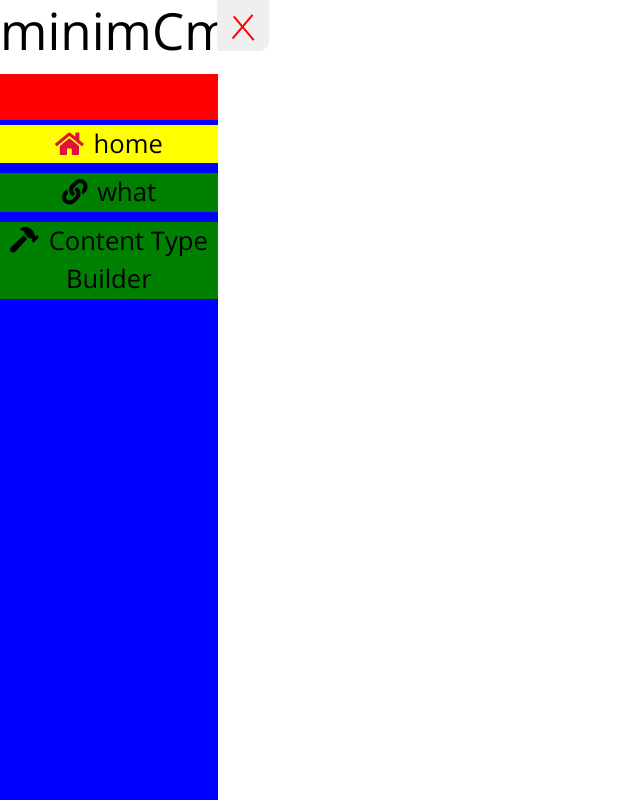
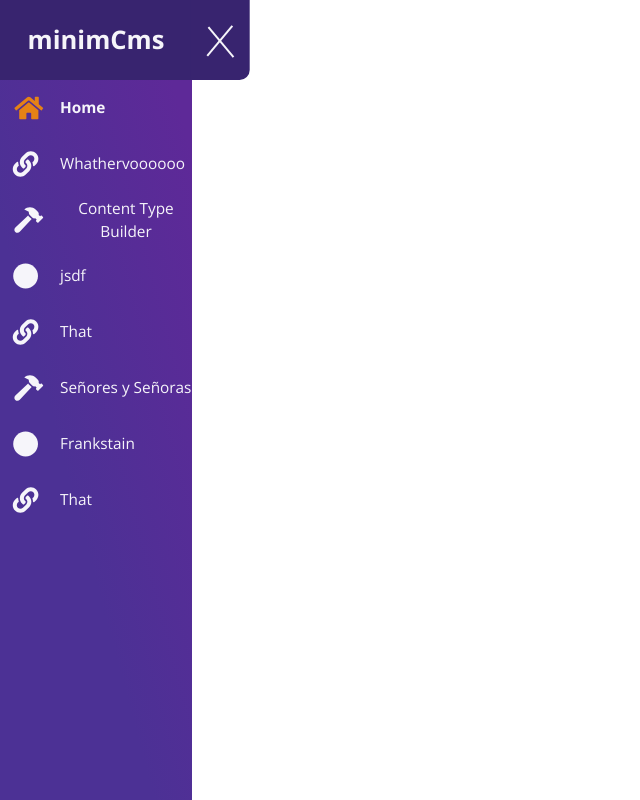
Before and after one commit to alexdr00/headless-cms, a React (Create React App) app in the folder gui/: page / in a window 1280 px wide. Shown: the whole page, without its empty margins (0-640 px from the left). Built offline with nearby package versions, Linux system fonts and the light colour scheme.

Commit message:
sidebar styled

```diff
--- a/gui/public/index.html
+++ b/gui/public/index.html
@@ -12,12 +12,7 @@
     <link rel="manifest" href="%PUBLIC_URL%/manifest.json" />
 
     <link
-      href="https://fonts.googleapis.com/css?family=Open+Sans"
-      rel="stylesheet"
-    />
-
-    <link
-      href="https://fonts.googleapis.com/css?family=Kalam"
+      href="https://fonts.googleapis.com/css?family=Open+Sans:400,700"
       rel="stylesheet"
     />
 
--- a/gui/src/components/sidenav/Link.jsx
+++ b/gui/src/components/sidenav/Link.jsx
@@ -13,9 +13,9 @@ const Link = ({
     exact
     to={to}
   >
-    <li>
+    <li className={style.navLinkContent}>
       <FontAwesomeIcon className={style.navIcon} icon={[iconType, icon]} />
-      {label}
+      <span className={style.navLinkLabel}>{label}</span>
     </li>
   </NavLink>
 );
--- a/gui/src/components/sidenav/styles.module.scss
+++ b/gui/src/components/sidenav/styles.module.scss
@@ -1,14 +1,19 @@
+$primaryColor: #4c3195;
+$secondaryColor: darken($primaryColor, 10);
+$tertiaryColor: #e58216;
+$textColor: #f6f5fa;
+
 .sidenav {
   display: flex;
   flex-direction: column;
   justify-content: flex-end;
   position: fixed;
-  width: 17%;
+  width: 15%;
   height: 100%;
   z-index: 100;
   overflow: visible;
   transition: 0.5s ease;
-  background-color: red;
+  background: $primaryColor;
 
   &Collapsed {
     transform: translateX(-100%);
@@ -19,13 +24,14 @@
   position: absolute;
   top: 0;
   right: 0;
-  transform: translateX(100%);
-  height: 2rem;
-  width: 2rem;
+  transform: translateX(98%);
+  height: 10%;
+  width: 2.3rem;
   border-bottom-right-radius: 10px;
   cursor: pointer;
   border: none;
   padding: 0 10px;
+  background-color: $secondaryColor;
 
   &:focus {
     outline: none;
@@ -33,7 +39,7 @@
 
   .bar {
     position: relative;
-    background-color: red;
+    background-color: $textColor;
     width: 100%;
     height: 2px;
     transition: 0.5s ease;
@@ -59,56 +65,81 @@
 .navLinksSection {
   display: flex;
   flex-direction: column;
-  height: 85%;
-  background-color: blue;
+  height: 90%;
   list-style-type: none;
   padding: 0;
   margin: 0;
   text-align: center;
   overflow: auto;
+
+  background: linear-gradient(to left bottom, #5e2998 5%, $primaryColor 60%);
 }
 
 .navLink {
-  background-color: green;
-  font-size: 1rem;
-  margin: 5px 0;
-  color: black;
+  display: flex;
+  flex-direction: column;
+  justify-content: center;
+
+  font-size: 0.6rem;
+  color: $textColor;
+  background-color: transparent;
+  margin: 3px 0;
+  min-height: 50px;
 
   &:hover {
     text-decoration: none;
-    color: black;
-    background-color: red;
+    color: $textColor;
+    background-color: $secondaryColor;
   }
 
   &Active {
-    background-color: yellow;
-
-    &:hover {
-      background-color: white;
+    .navLinkLabel {
+      font-weight: 700;
     }
 
     .navIcon {
-      color: crimson;
+      color: $tertiaryColor;
     }
   }
 
+  &Content {
+    position: relative;
+  }
+
+  &Label {
+    margin-left: 60px;
+    position: absolute;
+    left: 0;
+    top: 50%;
+    transform: translateY(-50%);
+  }
+
   .navIcon {
-    margin-right: 10px;
+    font-size: 1rem;
+    position: absolute;
+    left: 0;
+    top: 50%;
+    transform: translate(50%, -50%);
   }
 }
 
 .logo {
-  background-color: white;
+  display: flex;
+  flex-direction: column;
+  justify-content: center;
+  background-color: $secondaryColor;
   margin-bottom: auto;
+  height: 10%;
 
   &Text {
-    // font-family: 'Kalam', cursive;
     text-align: center;
-    font-size: 2rem;
-    color: black;
+    font-size: 1rem;
+    color: $textColor;
+    margin: auto;
+    font-weight: 700;
 
     &:hover {
-      color: black;
+      color: $textColor;
     }
   }
 
--- a/gui/src/config/links/index.js
+++ b/gui/src/config/links/index.js
@@ -2,17 +2,40 @@ module.exports = {
   links: [
     {
       to: '/',
-      label: 'home',
+      label: 'Home',
       icon: 'home',
     },
     {
       to: '/we',
-      label: 'what',
+      label: 'Whathervoooooo',
     },
     {
       to: '/po',
       label: 'Content Type Builder',
       icon: 'hammer',
     },
+    {
+      to: '/hola',
+      label: 'jsdf',
+      icon: 'circle',
+    },
+    {
+      to: '/hola2',
+      label: 'That',
+    },
+    {
+      to: '/poe',
+      label: 'Señores y Señoras',
+      icon: 'hammer',
+    },
+    {
+      to: '/holaw',
+      label: 'Frankstain',
+      icon: 'circle',
+    },
+    {
+      to: '/hola2w',
+      label: 'That',
+    },
   ],
 };
```
